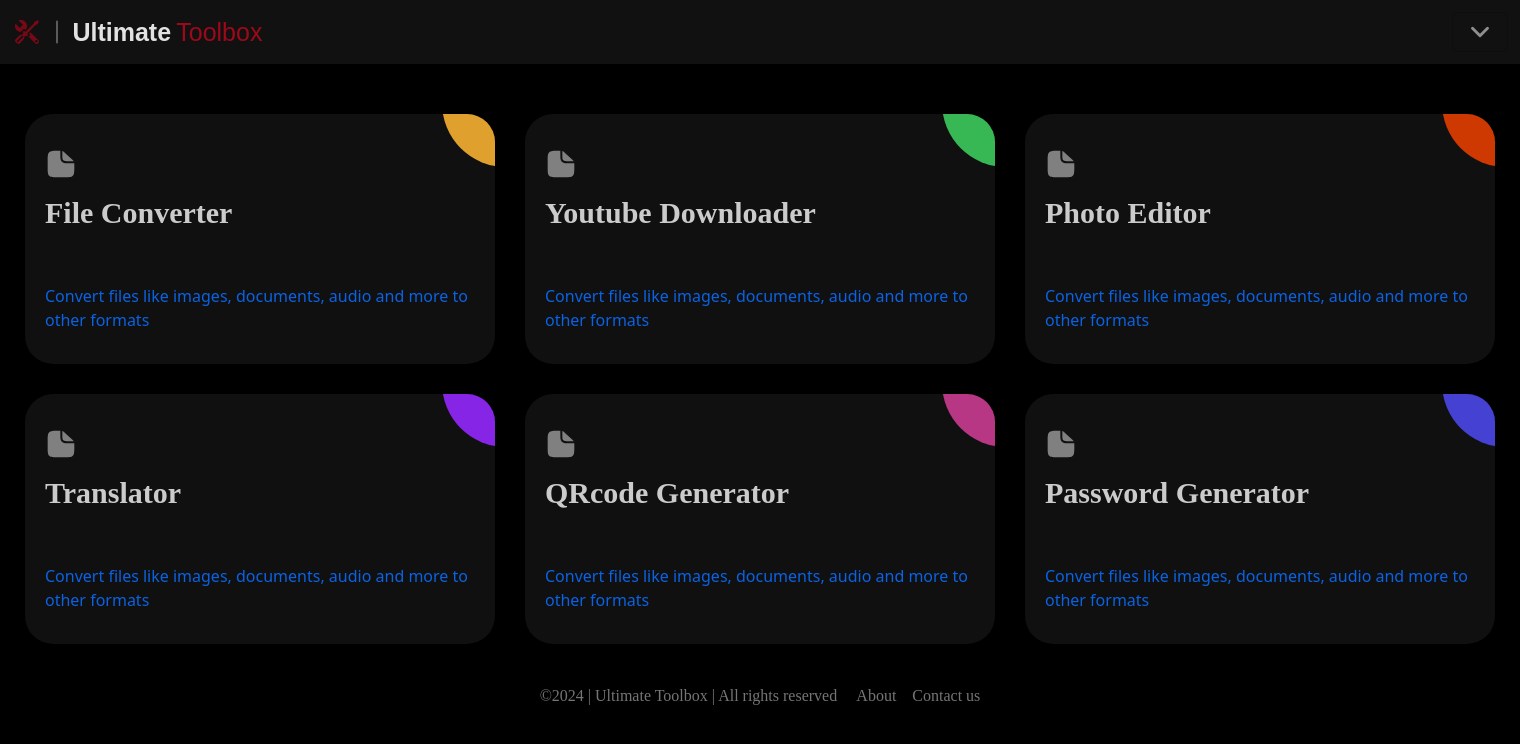
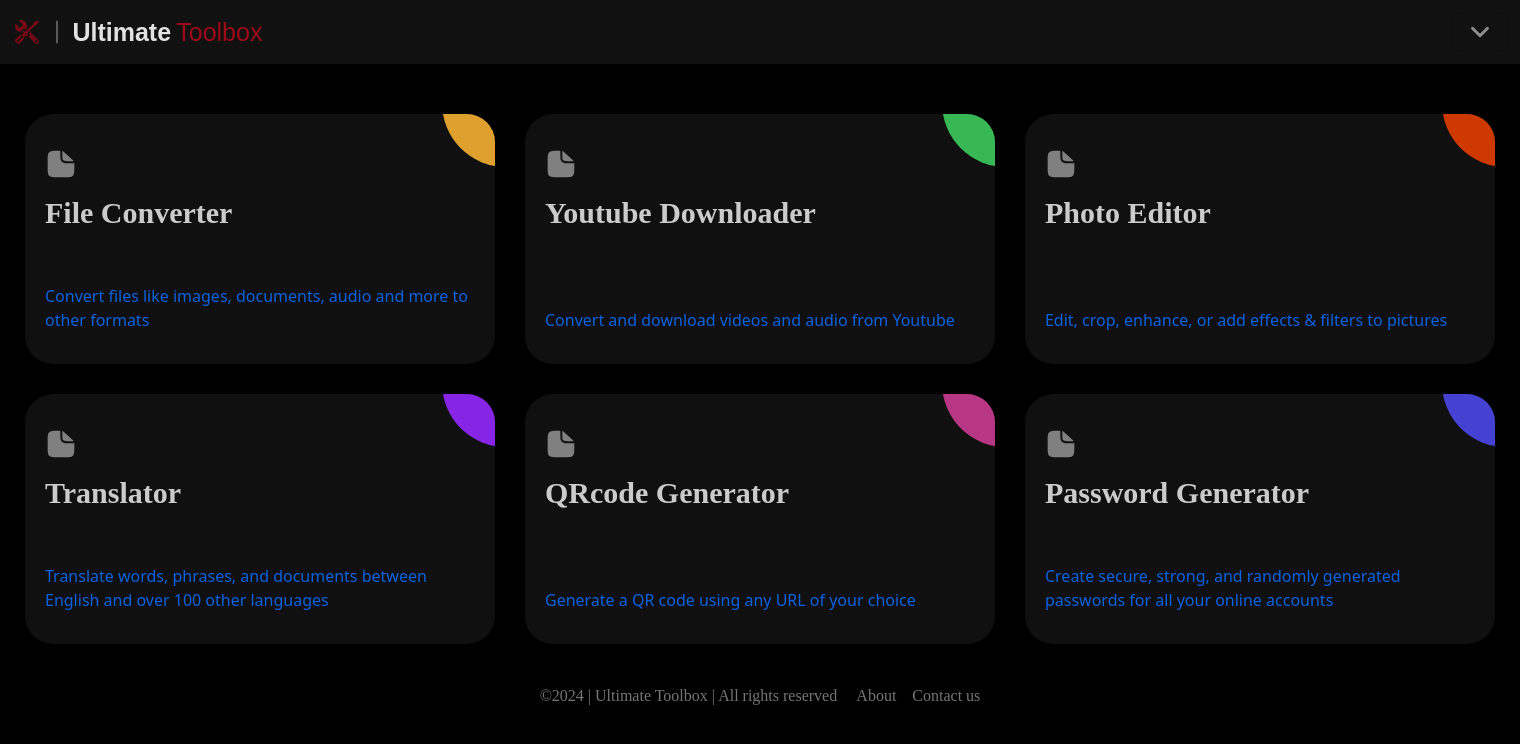
Before and after one commit to abdullah72005/Ultimate_Toolbox, a Flask app: page / in a window 1520 px wide. Shown: the top 744 px of the page. Run offline with Flask 3, Linux system fonts and the light colour scheme; some libraries are stand-ins or nearby versions; some web fonts are replaced.

Commit message:
added cards description index 1.1

```diff
--- a/templates/index.html
+++ b/templates/index.html
@@ -45,7 +45,7 @@ Ultimate Toolbox
                     Youtube Downloader
                   </div>
 
-                  <div class="card-description">Convert files like images, documents, audio and more to other formats</div>
+                  <div class="card-description"><br>Convert and download videos and audio from Youtube</div>
                 </a>
               </div>
 
@@ -58,7 +58,7 @@ Ultimate Toolbox
                     Photo Editor
                   </div>
 
-                  <div class="card-description">Convert files like images, documents, audio and more to other formats</div>
+                  <div class="card-description"><br>Edit, crop, enhance, or add effects & filters to pictures</div>
                 </a>
               </div>
 
@@ -71,7 +71,7 @@ Ultimate Toolbox
                     Translator
                   </div>
 
-                  <div class="card-description">Convert files like images, documents, audio and more to other formats</div>
+                  <div class="card-description">Translate words, phrases, and documents between English and over 100 other languages</div>
                 </a>
               </div>
 
@@ -84,7 +84,7 @@ Ultimate Toolbox
                     QRcode Generator
                   </div>
 
-                  <div class="card-description">Convert files like images, documents, audio and more to other formats</div>
+                  <div class="card-description"><br>Generate a QR code using any URL of your choice</div>
                 </a>
               </div>
 
@@ -97,11 +97,12 @@ Ultimate Toolbox
                     Password Generator
                   </div>
 
-                  <div class="card-description">Convert files like images, documents, audio and more to other formats</div>
+                  <div class="card-description">Create secure, strong, and randomly generated passwords for all your online accounts</div>
                 </a>
               </div>
         </div>
     </div>
+
 
 
 <!--
```
